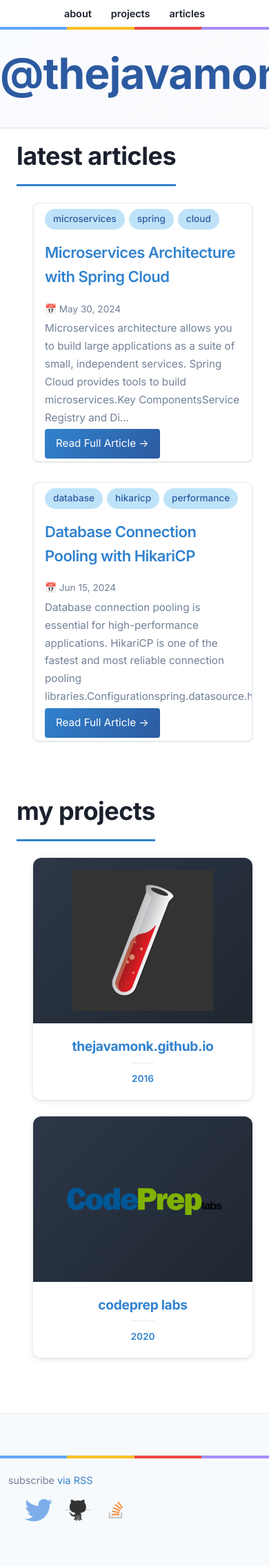
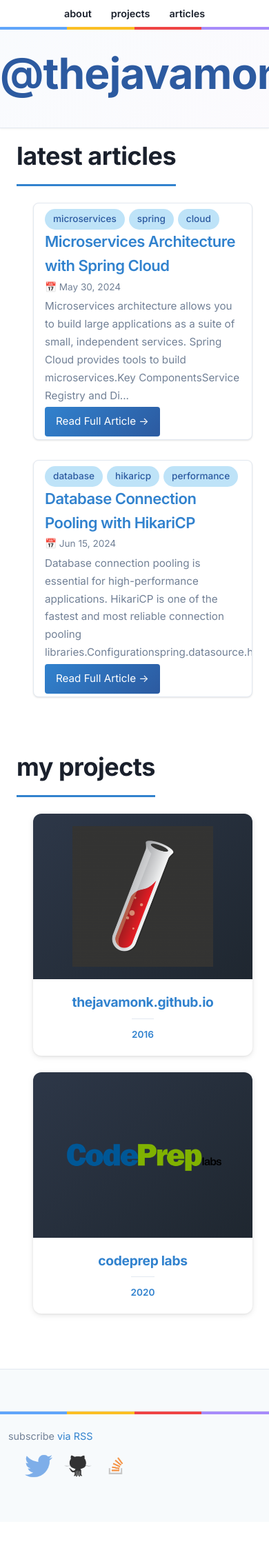
Before and after one commit to thejavamonk/thejavamonk.github.io, a Jekyll site: the page built from index.html, in a window 390 px wide. Shown: the whole page at 69% size. Built offline with Jekyll 4.4.1, drawn with Linux system fonts in a browser that asks for light colours; after the commit the page ends 2207 px from its top, so only the background shows below that.

Commit message:
Remove top padding on post h2 in responsive breakpoints to fix gap below tags

```diff
--- a/_sass/components/_post.scss
+++ b/_sass/components/_post.scss
@@ -173,7 +173,7 @@
 
     .post h2 {
         font-size: $h4-font-size;
-        padding: $spacing-unit / 1.5 $spacing-unit 0 $spacing-unit;
+        padding: 0 $spacing-unit 0 $spacing-unit;
     }
 
     .post-body {
@@ -193,7 +193,7 @@
 
     .post h2 {
         font-size: $h4-font-size;
-        padding: $spacing-unit / 1.5;
+        padding: 0 $spacing-unit / 1.5;
     }
 
     .post p {
```
